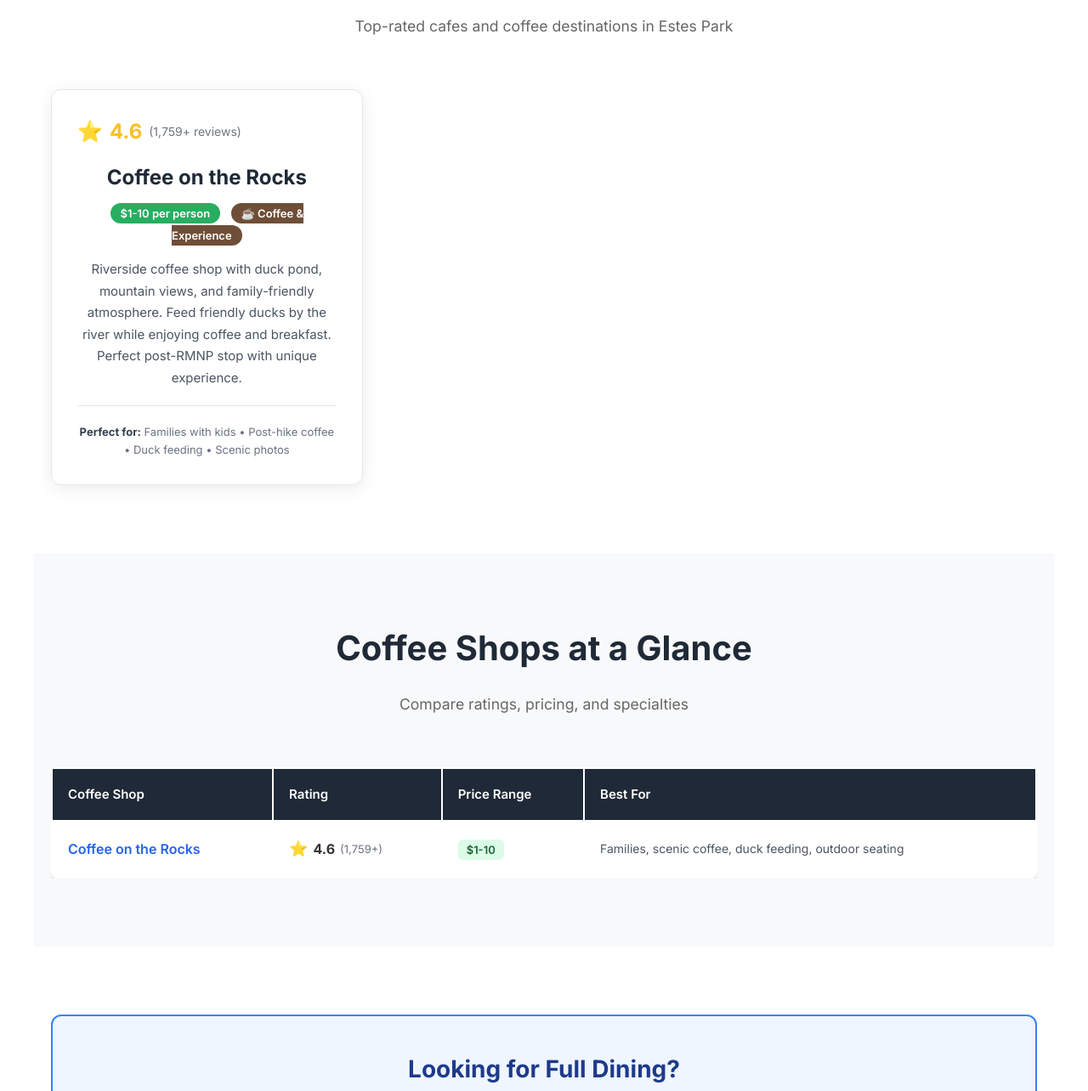
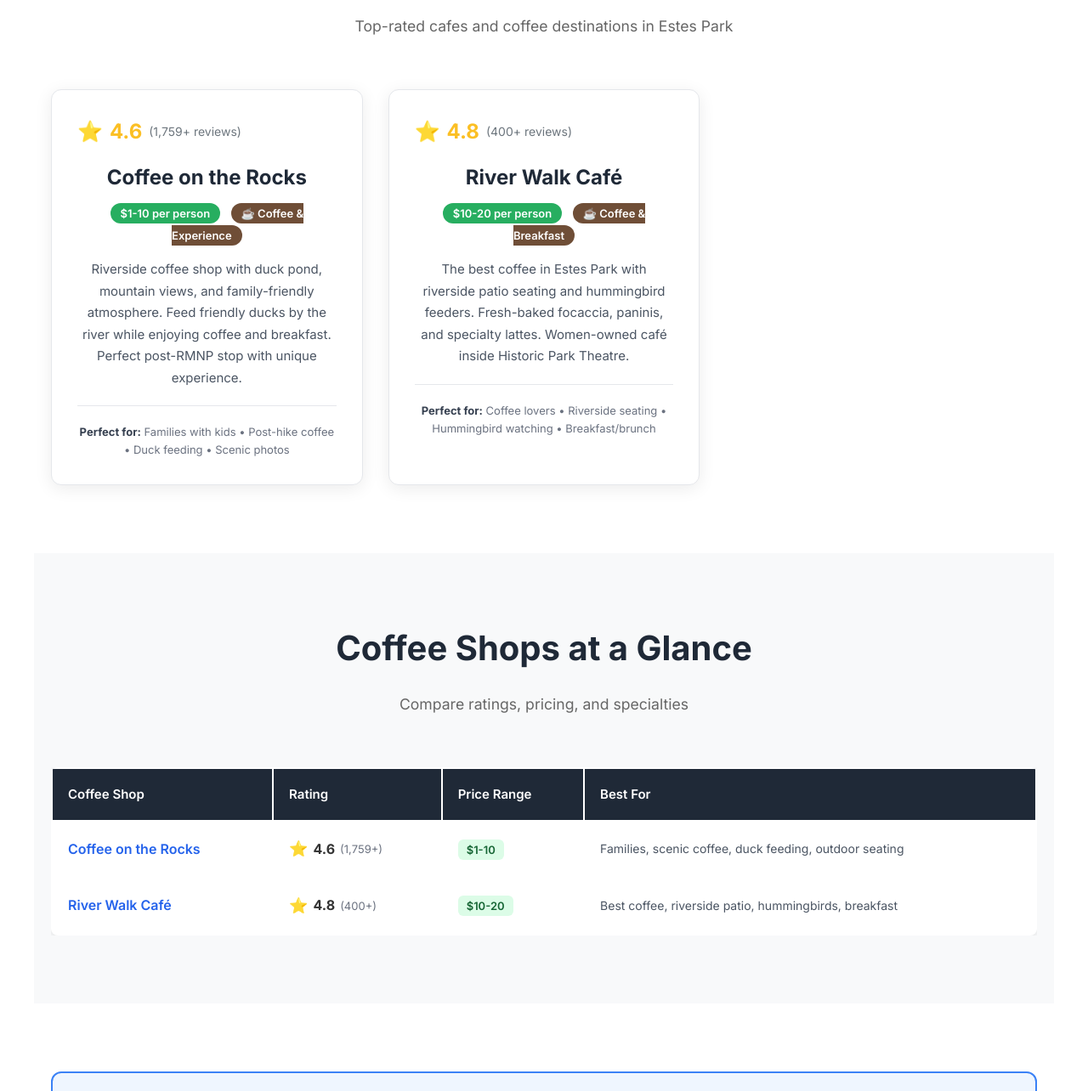
Before and after one commit to ananzeh25/estes, a plain HTML site: page coffee-shops/index.html in a window 1280 px wide. Shown: the part 527-1811 px from the top of the page at 85% size. Drawn offline with Linux system fonts and the light colour scheme.

Commit message:
Update index.html

```diff
--- a/coffee-shops/index.html
+++ b/coffee-shops/index.html
@@ -97,6 +97,28 @@
                         </p>
                     </div>
                 </article>
+
+                <!-- River Walk Café -->
+                <article class="category-card" style="background: white; border-radius: 12px; padding: 30px; box-shadow: 0 4px 20px rgba(0,0,0,0.08); border: 1px solid #e5e7eb; transition: transform 0.3s, box-shadow 0.3s;">
+                    <div style="display: flex; align-items: center; gap: 8px; margin-bottom: 12px;">
+                        <span style="font-size: 24px;">⭐</span>
+                        <span style="color: #fbbf24; font-size: 24px; font-weight: 700;">4.8</span>
+                        <span style="color: #6c757d; font-size: 14px;">(400+ reviews)</span>
+                    </div>
+                    <h3 class="card-title" style="margin: 15px 0 10px;"><a href="/restaurants/river-walk-cafe" style="color: #1f2937; text-decoration: none; font-size: 24px; font-weight: 700;">River Walk Café</a></h3>
+                    <div style="margin: 10px 0;">
+                        <span style="background: #27ae60; color: white; padding: 4px 12px; border-radius: 12px; font-size: 13px; font-weight: 600;">$10-20 per person</span>
+                        <span style="background: #6f4e37; color: white; padding: 4px 12px; border-radius: 12px; font-size: 13px; font-weight: 600; margin-left: 8px;">☕ Coffee & Breakfast</span>
+                    </div>
+                    <p class="card-description" style="margin: 15px 0; color: #4b5563; line-height: 1.7; font-size: 15px;">
+                        The best coffee in Estes Park with riverside patio seating and hummingbird feeders. Fresh-baked focaccia, paninis, and specialty lattes. Women-owned café inside Historic Park Theatre.
+                    </p>
+                    <div style="margin-top: 20px; padding-top: 20px; border-top: 1px solid #e5e7eb;">
+                        <p style="margin: 0; color: #6b7280; font-size: 13px; line-height: 1.6;">
+                            <strong style="color: #374151;">Perfect for:</strong> Coffee lovers • Riverside seating • Hummingbird watching • Breakfast/brunch
+                        </p>
+                    </div>
+                </article>
             </div>
         </section>
 
@@ -129,6 +151,18 @@
                             </td>
                             <td style="padding: 18px;"><span style="background: #dcfce7; color: #166534; padding: 4px 10px; border-radius: 6px; font-size: 13px; font-weight: 600;">$1-10</span></td>
                             <td style="padding: 18px; color: #4b5563; font-size: 14px;">Families, scenic coffee, duck feeding, outdoor seating</td>
+                        </tr>
+                        <tr style="border-bottom: 1px solid #e5e7eb;">
+                            <td style="padding: 18px;"><a href="/restaurants/river-walk-cafe" style="color: #2563eb; font-weight: 600; text-decoration: none;">River Walk Café</a></td>
+                            <td style="padding: 18px;">
+                                <div style="display: flex; align-items: center; gap: 6px;">
+                                    <span style="color: #fbbf24; font-size: 18px;">⭐</span>
+                                    <span style="font-weight: 700;">4.8</span>
+                                    <span style="color: #6b7280; font-size: 13px;">(400+)</span>
+                                </div>
+                            </td>
+                            <td style="padding: 18px;"><span style="background: #dcfce7; color: #166534; padding: 4px 10px; border-radius: 6px; font-size: 13px; font-weight: 600;">$10-20</span></td>
+                            <td style="padding: 18px; color: #4b5563; font-size: 14px;">Best coffee, riverside patio, hummingbirds, breakfast</td>
                         </tr>
                     </tbody>
                 </table>
```
